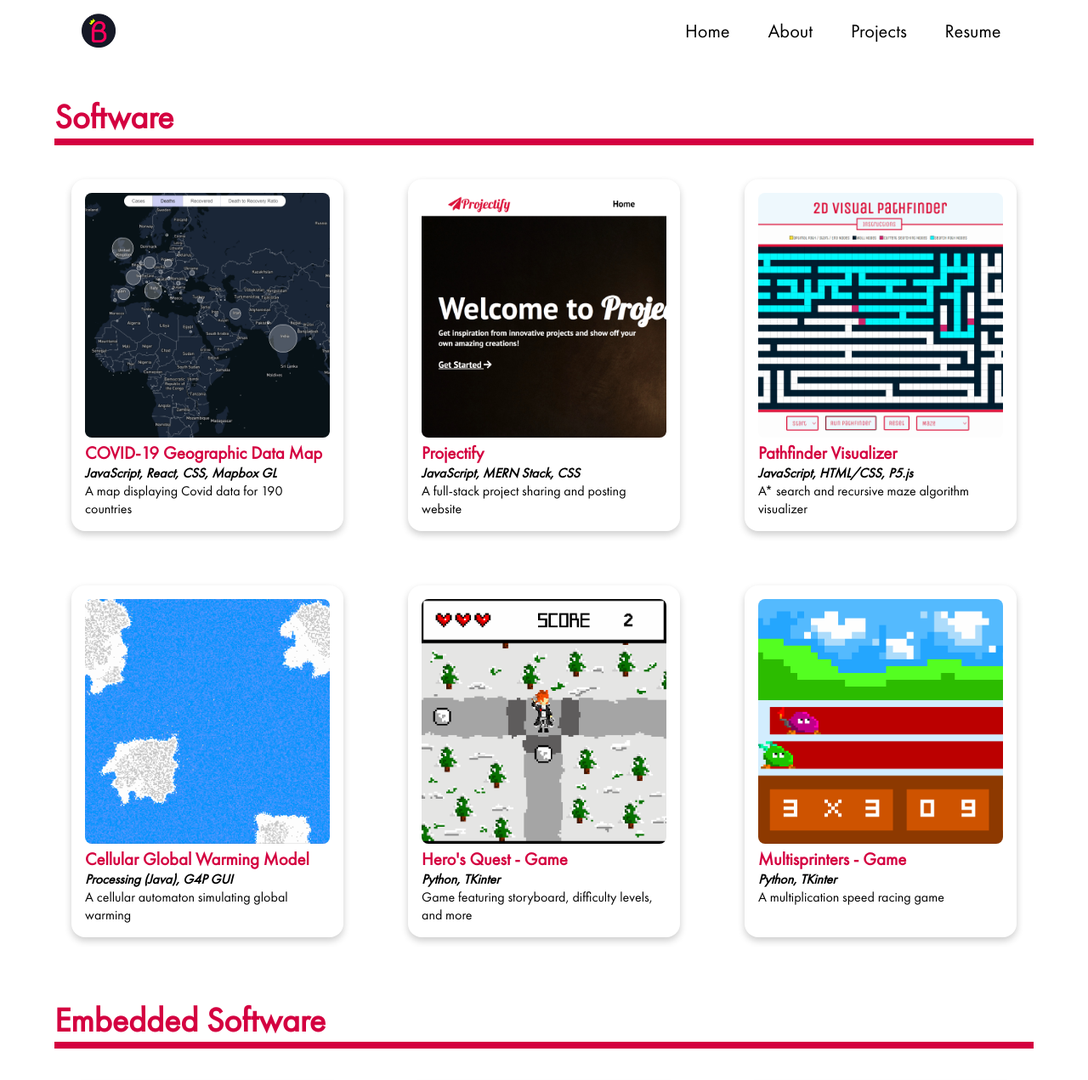
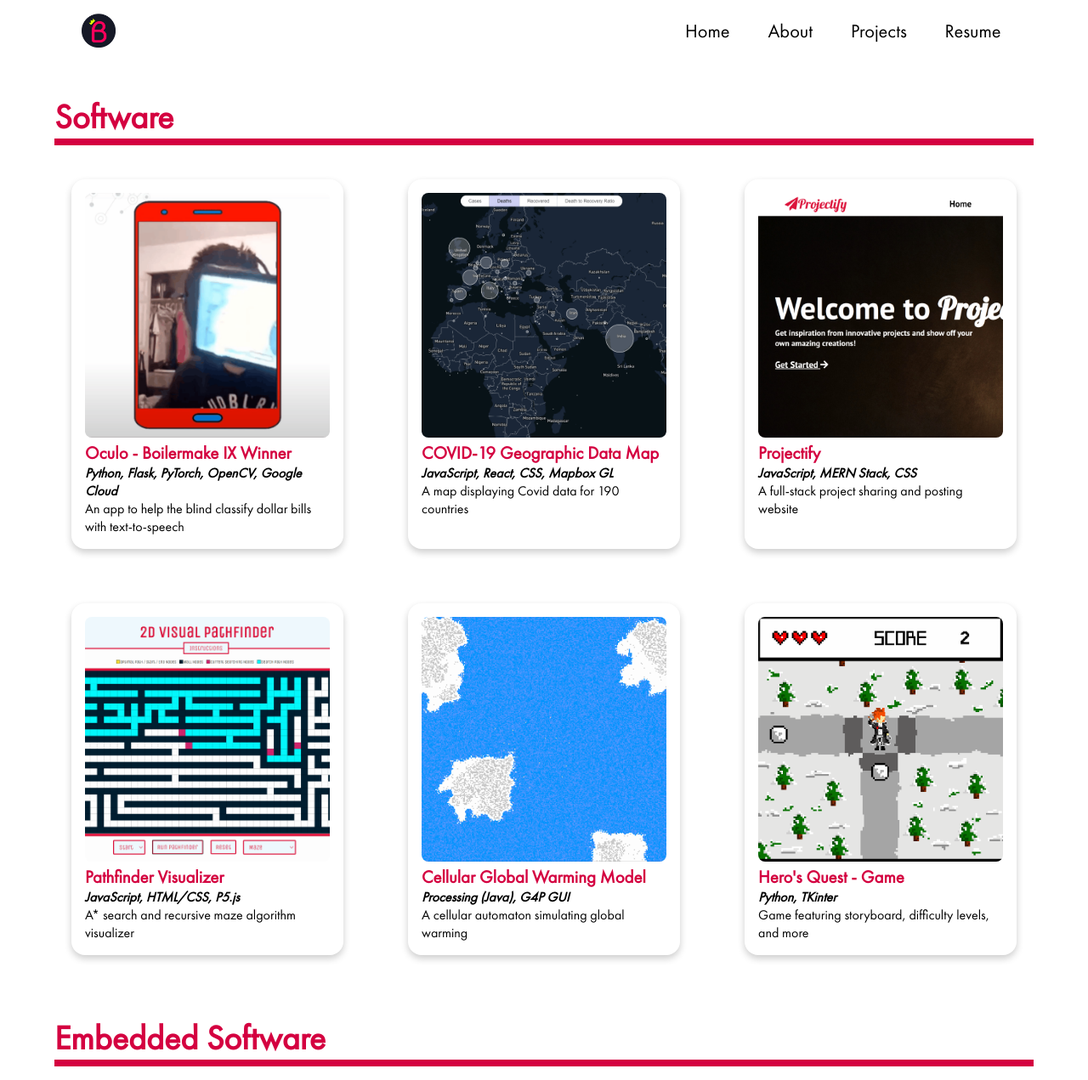
Before and after one commit to Aleck-Sun/Personal-Website, a plain HTML site: page Pages/projects.html in a window 1280 px wide. Shown: the top 1271 px of the page at 85% size. Drawn offline with Linux system fonts and the light colour scheme.

Commit message:
Update projects

```diff
--- a/Pages/projects.html
+++ b/Pages/projects.html
@@ -44,6 +44,14 @@
                     <hr>
                 </div>
                 <div class="project-wrapper">
+                    <a href="https://github.com/Aleck-Sun/Oculo" target="_blank">
+                        <div class="project">
+                            <img src="../Files/Oculo.gif">
+                            <h4>Oculo - Boilermake IX Winner</h4>
+                            <h5>Python, Flask, PyTorch, OpenCV, Google Cloud</h5>
+                            <p>An app to help the blind classify dollar bills with text-to-speech</p>
+                        </div>
+                    </a>
                     <a href="https://github.com/Aleck-Sun/Covid-19-Geographic-Visualization" target="_blank">
                         <div class="project">
                             <img src="../Files/Covid-Map.gif">
@@ -60,6 +68,8 @@
                             <p>A full-stack project sharing and posting website</p>
                         </div>
                     </a>
+                </div>
+                <div class="project-wrapper">
                     <a href="https://github.com/Aleck-Sun/Pathfinder" target="_blank">
                         <div class="project">
                             <img src="../Files/Pathfinder.gif">
@@ -68,8 +78,6 @@
                             <p>A* search and recursive maze algorithm visualizer</p>
                         </div>
                     </a>
-                </div>
-                <div class="project-wrapper">
                     <a href="https://github.com/Aleck-Sun/Cellular-Global-Warming-Model" target="_blank">
                         <div class="project">
                             <img src="../Files/Cellular.gif">
@@ -84,14 +92,6 @@
                             <h4>Hero's Quest - Game</h4>
                             <h5>Python, TKinter</h5>
                             <p>Game featuring storyboard, difficulty levels, and more</p>
-                        </div>
-                    </a>
-                    <a href="https://github.com/Aleck-Sun/Game-Multi-Sprinters" target="_blank">
-                        <div class="project">
-                            <img src="../Files/Multiplication-Game.gif">
-                            <h4>Multisprinters - Game</h4>
-                            <h5>Python, TKinter</h5>
-                            <p>A multiplication speed racing game</p>
                         </div>
                     </a>
                 </div>
```
Also changed, not shown: Files/Oculo.gif (added).
